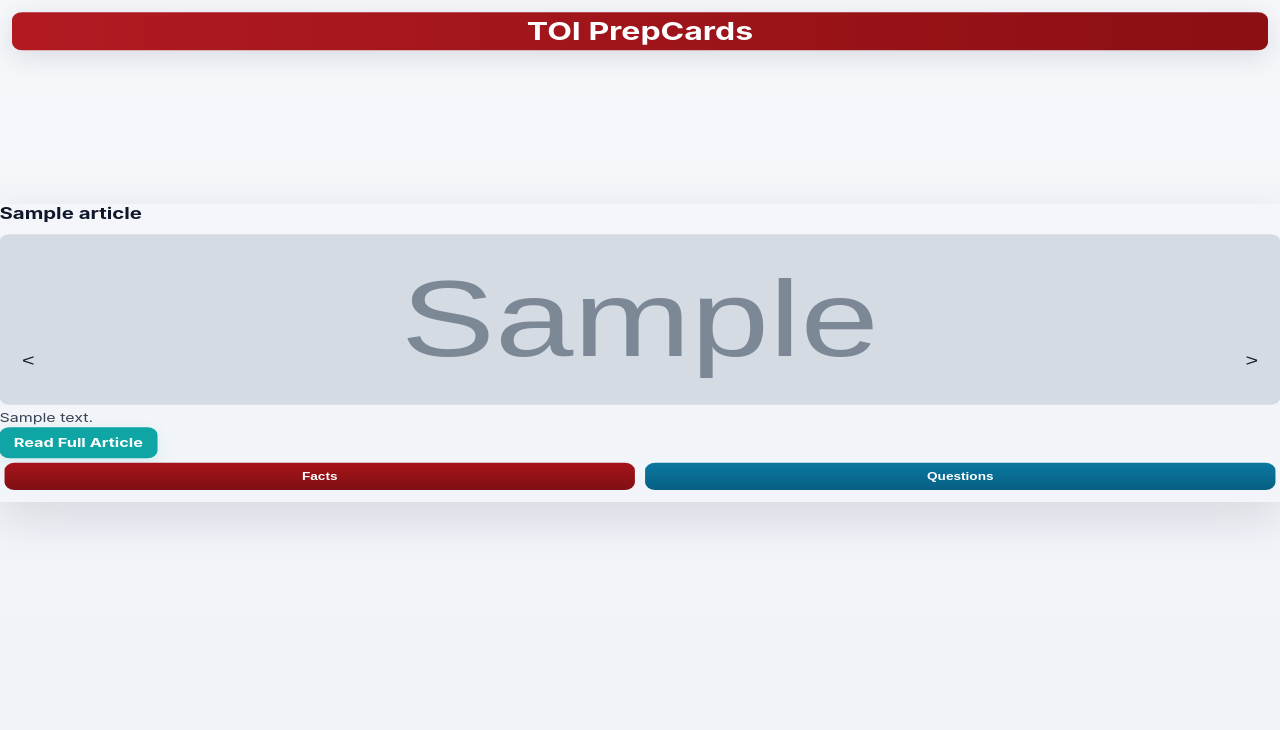
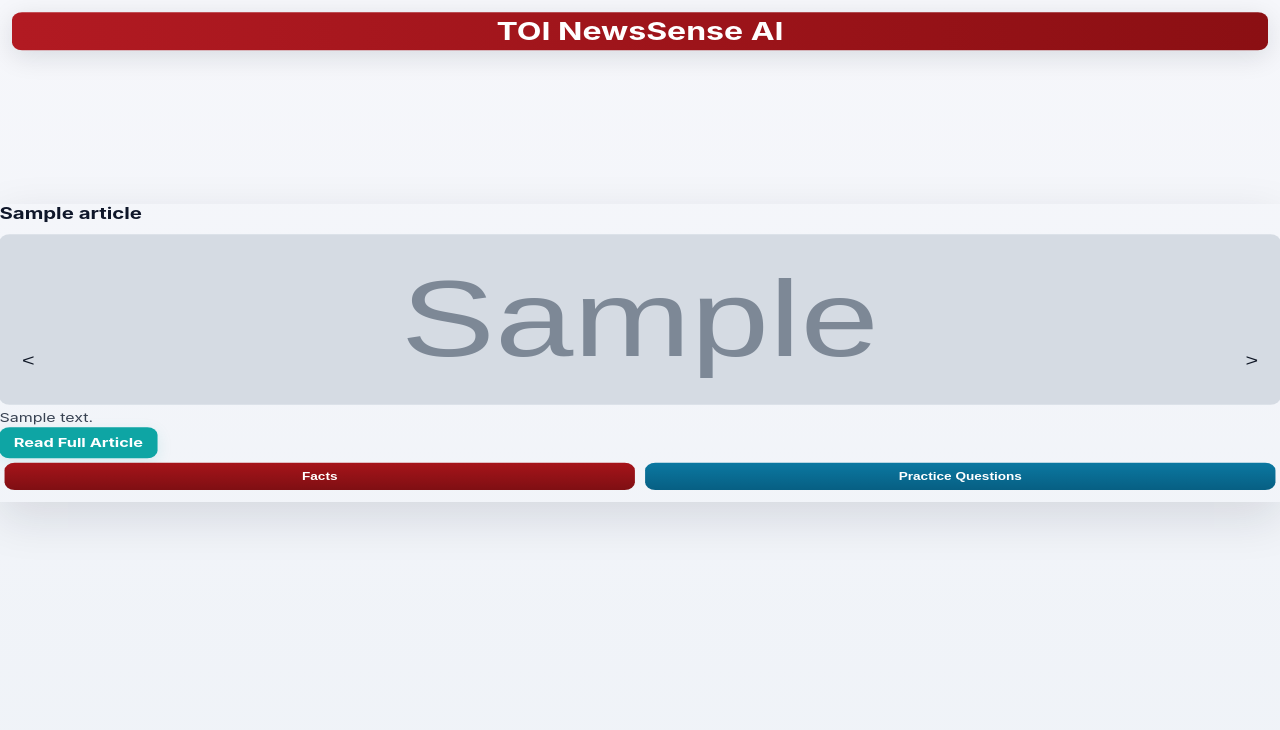
Before and after one commit to cyberpysch/toi_app, a Flask app: template app/templates/index.html in a window 1280 px wide. Shown: the top 730 px of the page. Run offline with Flask 3, Linux system fonts and the light colour scheme; the template is opened without the code that fills it: most values are stand-ins (such as "Sample title", 1, 10 or a date in 2020); grey boxes marked "Sample" are stand-in pictures.

Commit message:
changes done as per sunil sir

```diff
--- a/app/static/js/main.js
+++ b/app/static/js/main.js
@@ -71,7 +71,7 @@ function openModal(type, index) {
     }
     console.log(`Content found:`, content.innerHTML); // Debug log
     // build modal content with header
-    const header = `<div class="modal-title">${type === 'facts' ? 'Facts' : 'MCQs'}</div>`;
+    const header = `<div class="modal-title">${type === 'facts' ? 'Facts' : 'Practice Questions'}</div>`;
     bodyContainer.innerHTML = header + '<div class="modal-body">' + content.innerHTML + '</div>';
     overlay.classList.add('active');
     lockBodyScroll();
--- a/app/templates/index.html
+++ b/app/templates/index.html
@@ -3,7 +3,7 @@
 <head>
   <meta charset="UTF-8">
   <meta name="viewport" content="width=device-width, initial-scale=1.0">
-  <title>TOI Education 360</title>
+  <title>TOI NewsSense AI</title>
 
   <!-- Swiper CSS -->
   <link rel="stylesheet" href="https://cdn.jsdelivr.net/npm/swiper@11/swiper-bundle.min.css" />
@@ -14,7 +14,7 @@
 <body>
 
   <header class="app-header">
-    <h1>TOI PrepCards</h1>
+    <h1>TOI NewsSense AI</h1>
   </header>
 
   <!-- Swiper Container -->
@@ -38,7 +38,7 @@
 
           <div class="card-buttons">
             <button class="fact-btn" onclick="openFacts('{{ loop.index0 }}')">Facts</button>
-            <button class="mcq-btn" onclick="openMcqs('{{ loop.index0 }}')">Questions</button>
+            <button class="mcq-btn" onclick="openMcqs('{{ loop.index0 }}')">Practice Questions</button>
           </div>
 
           <!-- Hidden content for modal -->
```
